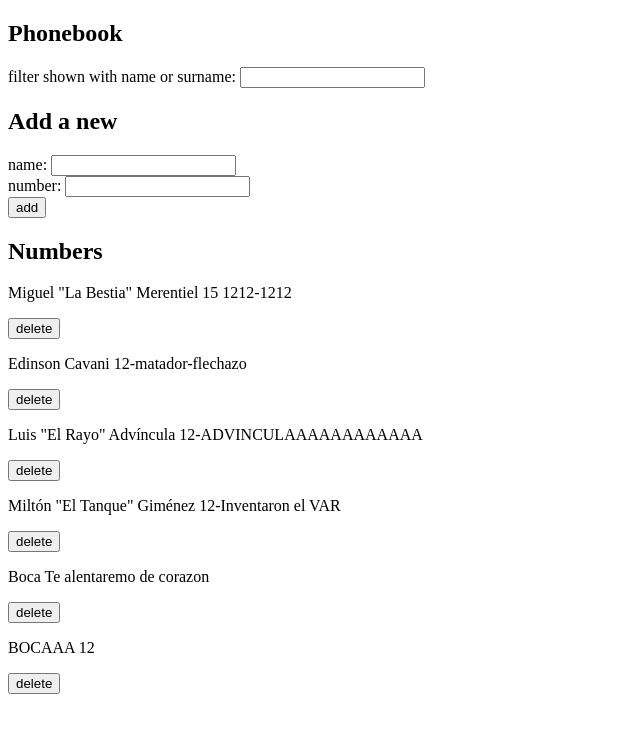
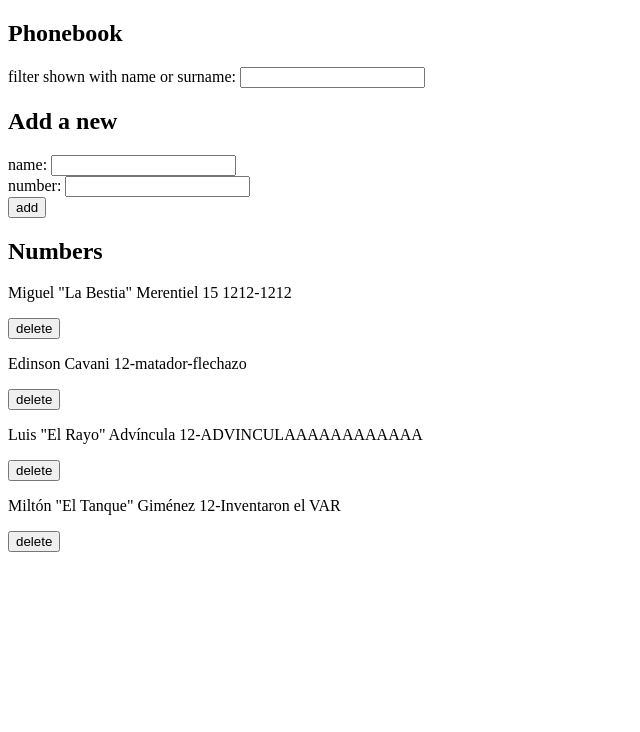
Before and after one commit to FedeGen12/fullstackopen, a React (Vite) app in the folder part2/phonebook/: page / in a window 1280 px wide. Shown: the top 732 px of the page, without its empty margins (0-640 px from the left). Built offline with nearby package versions, Linux system fonts and the light colour scheme; data requests are answered from the project's data file.

Commit message:
Exercise 2.16 & 2.17

```diff
--- a/part2/phonebook/db.json
+++ b/part2/phonebook/db.json
@@ -19,16 +19,6 @@
       "name": "Miltón \"El Tanque\" Giménez",
       "number": "12-Inventaron el VAR",
       "id": "4"
-    },
-    {
-      "name": "Boca",
-      "number": "Te alentaremo de corazon",
-      "id": "da26"
-    },
-    {
-      "name": "BOCAAA",
-      "number": "12",
-      "id": "e81a"
     }
   ]
 }
--- a/part2/phonebook/src/App.jsx
+++ b/part2/phonebook/src/App.jsx
@@ -13,21 +13,24 @@ const App = () => {
     const [message, setMessage] = useState(null)
     const [typeMessage, setTypeMessage] = useState("sucess")
 
-    useEffect(() => {
+    const hook = () => {
         personService
             .getAllPersons()
             .then(initalPersons => {
                 setPersons(initalPersons)
                 setPersonsFilter(initalPersons)
+                return initalPersons
             })
-    }, []);
+    }
+
+    useEffect(hook, []);
 
     return (
         <div>
             <h2>Phonebook</h2>
 
             <Notification message={message}
-                          typeMessage={typeMessage}
+                          typeMessage={typeMessage.concat(" message")}
             />
 
             <Filter persons={persons}
@@ -44,6 +47,7 @@ const App = () => {
                         setPersonsFilter={setPersonsFilter}
                         setMessage={setMessage}
                         setTypeMessage={setTypeMessage}
+                        reloadList={hook}
             />
 
             <h2>Numbers</h2>
@@ -51,7 +55,7 @@ const App = () => {
             <PersonList persons={personsFilter}
                         handlerDelete={(personToDelete) => (
                             personDelete.handlerDelete(personToDelete,
-                                persons, setPersons, setPersonsFilter)
+                                persons, setPersons, setPersonsFilter, hook)
                         )}
             />
         </div>
--- a/part2/phonebook/src/components/Delete.jsx
+++ b/part2/phonebook/src/components/Delete.jsx
@@ -1,6 +1,10 @@
 import personService from '../services/persons.jsx'
 
-const handlerDelete = (personToDelete, persons, setPersons, setPersonsFilter) => {
+const handlerDelete = (personToDelete,
+                       persons,
+                       setPersons,
+                       setPersonsFilter,
+                       reloadList) => {
     const confirmedDeletion = window.confirm(`Delete ${personToDelete.name}?`)
     if (confirmedDeletion) {
         personService
@@ -10,6 +14,7 @@ const handlerDelete = (personToDelete, persons, setPersons, setPersonsFilter) =>
                 setPersons(filteredPersons)
                 setPersonsFilter(filteredPersons)
             })
+        reloadList()
     }
 }
 
--- a/part2/phonebook/src/components/PersonForm.jsx
+++ b/part2/phonebook/src/components/PersonForm.jsx
@@ -6,7 +6,8 @@ const PersonForm = ({ persons,
                       setNewFilter,
                       setPersonsFilter,
                       setMessage,
-                      setTypeMessage }) => {
+                      setTypeMessage,
+                      reloadList }) => {
     const [newName, setNewName] = useState('')
     const [newNumber, setNewNumber] = useState('')
 
@@ -40,6 +41,14 @@ const PersonForm = ({ persons,
                             setMessage(`Updated ${personUpdated.name}`)
                             setTypeMessage("success")
                             setTimeout(() => {setMessage(null)}, 5000)
+                            reloadList()
+                        })
+                        .catch(() => {
+                            // Show message
+                            setMessage(`Information of ${newNameFormatted} has already been removed from server`)
+                            setTypeMessage("error")
+                            setTimeout(() => {setMessage(null)}, 5000)
+                            reloadList()
                         })
                 }
                 return
@@ -62,6 +71,7 @@ const PersonForm = ({ persons,
                 setMessage(`Added ${createdPerson.name}`)
                 setTypeMessage("success")
                 setTimeout(() => {setMessage(null)}, 5000)
+                reloadList()
             })
     }
 
--- a/part2/phonebook/src/index.css
+++ b/part2/phonebook/src/index.css
@@ -1,9 +1,17 @@
-.success {
-    color: #0037ff;
-    background: #fffb00;
+.message {
     font-size: 20px;
     border-style: solid;
     border-radius: 5px;
     padding: 10px;
     margin-bottom: 10px;
 }
+
+.success {
+    color: #0037ff;
+    background: #fffb00;
+}
+
+.error {
+    color: #ff0000;
+    background: #d0d0d0;
+}
```
